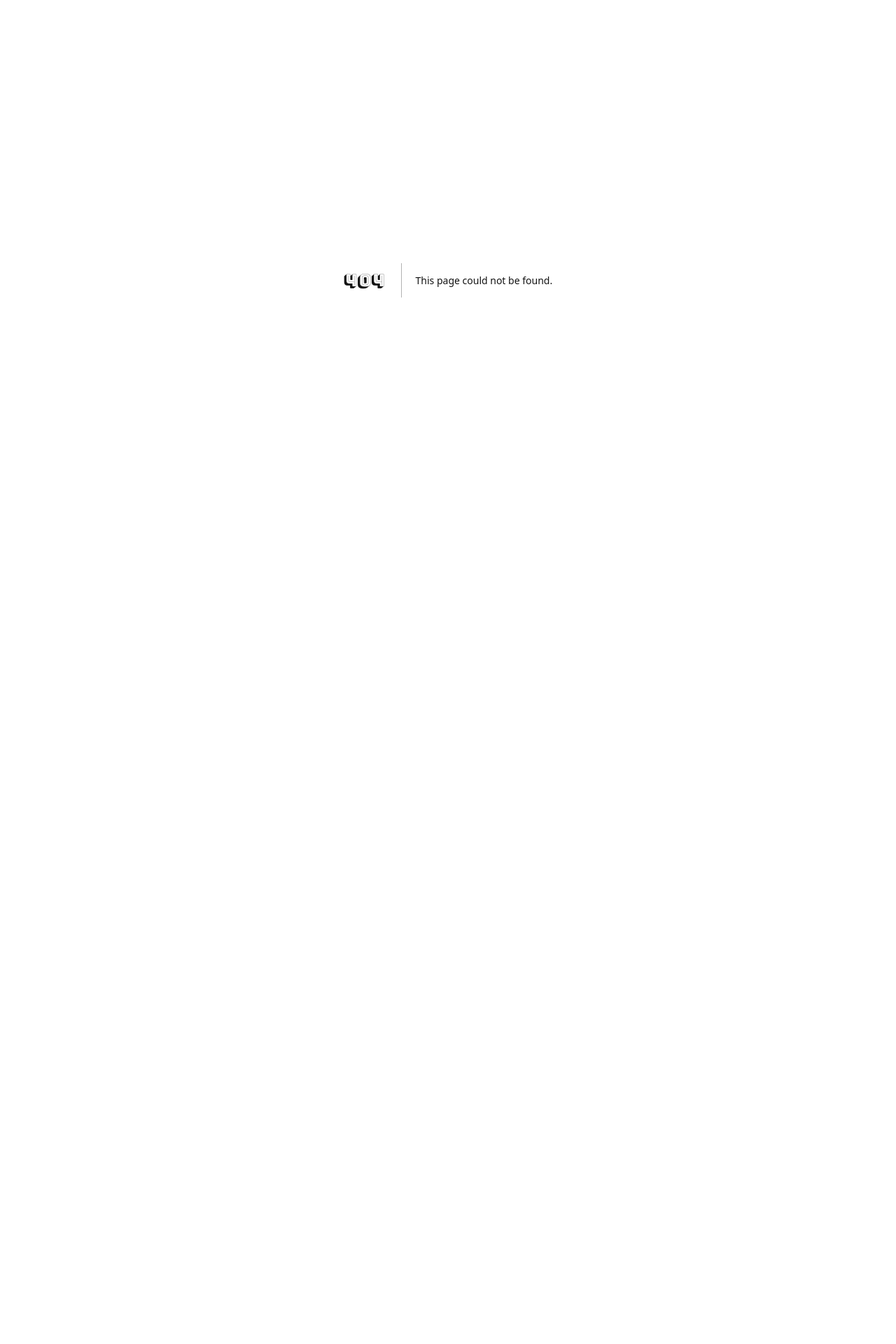
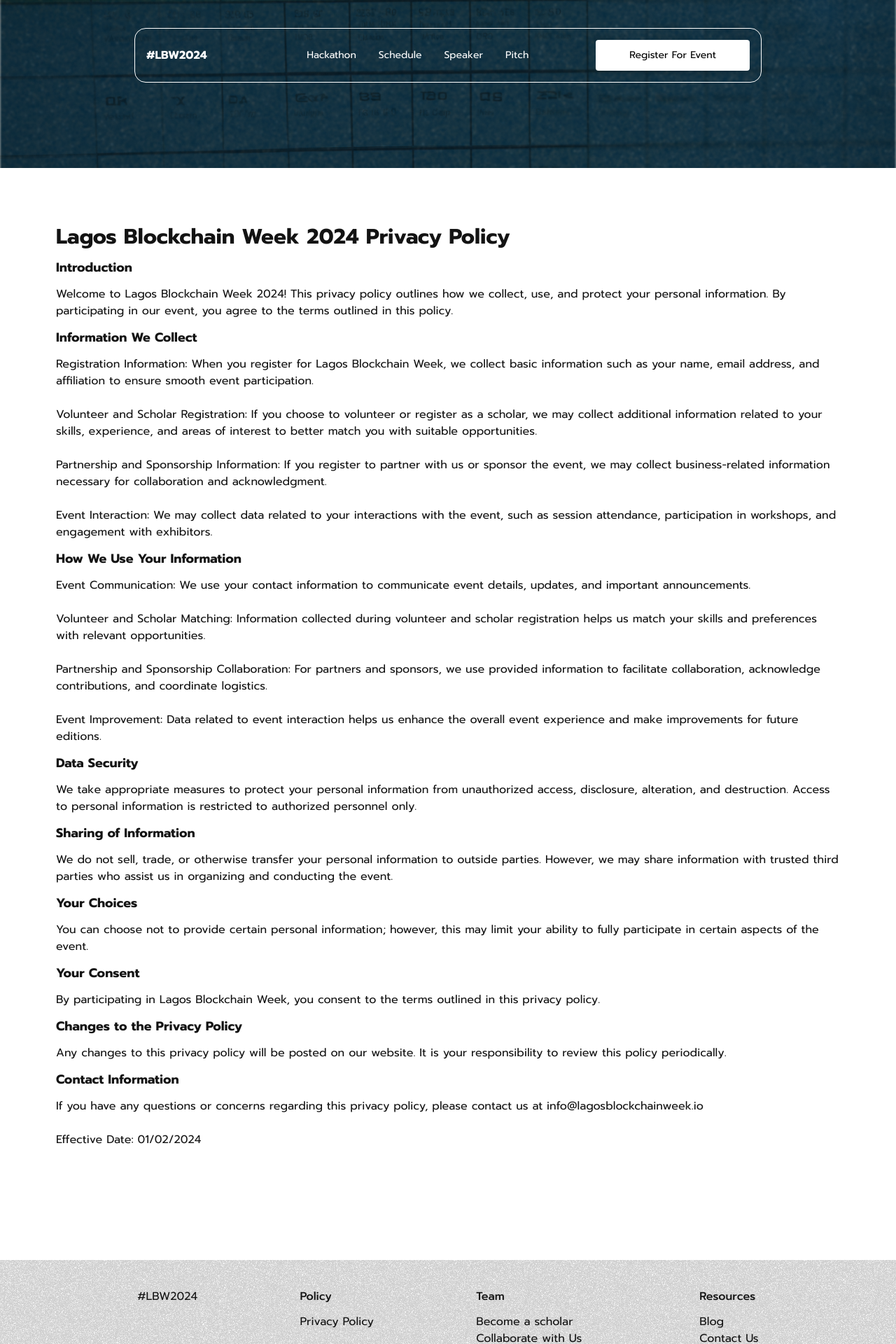
Before and after one commit to Lagos-Blockchain-Week/landingPage, a Next.js app: page /privacy-policy in a window 1280 px wide. Before the commit this address had no page. Shown: the top 1920 px of the page at 70% size. Before the commit the page ends 800 px from the top, so only its background shows below. Built offline with nearby package versions, Linux system fonts and the light colour scheme.

Commit message:
privacy commit

```diff
--- a/src/components/Footer.js
+++ b/src/components/Footer.js
@@ -1,3 +1,4 @@
+import Link from "next/link";
 import React from "react";
 
 function Footer() {
@@ -8,7 +9,7 @@ function Footer() {
       <div className="flex flex-col">
         <p className="font-medium mb-3">Policy</p>
 
-        <p className="">Privacy Policy</p>
+        <Link href={"/privacy-policy"}><p className="">Privacy Policy</p></Link>
         {/* <p className="">Community Managers</p>
         <p className="">Developers</p>
         <p className="">Designers</p>
@@ -26,9 +27,9 @@ function Footer() {
       <div className="flex flex-col">
         <p className="font-medium mb-3">Resources</p>
         {/* <p className="">about</p> */}
-        <p className="">blog</p>
+        <p className="">Blog</p>
         <a href="mailto:info@lagosblockchainweek.io">
-        <p className="">Contact Us</p></a>
+          <p className="">Contact Us</p></a>
 
 
 
--- /dev/null
+++ b/src/pages/privacy-policy.jsx
@@ -0,0 +1,74 @@
+import Footer from '@/components/Footer';
+import HeaderNav from '@/components/HeaderNav';
+import React, { Fragment } from 'react';
+
+const privacy = () => {
+  return (
+    <Fragment>
+      <title>Lagos BlockChain Week | Privacy</title>
+
+      <img src="./images/schedule.png" className='sm:h-[30vh] h-[30vh] w-full object-cover' alt="" />
+      <div className='absolute top-0 w-full'>
+        <HeaderNav />
+      </div>
+      <div className='lg:p-20 p-4 sm:text-sm'>
+        <p className='text-3xl font-bold'>      Lagos Blockchain Week 2024 Privacy Policy</p>
+        <p className='text-lg font-bold my-3'>Introduction</p>
+        Welcome to Lagos Blockchain Week 2024! This privacy policy outlines how we collect, use, and protect your personal information. By participating in our event, you agree to the terms outlined in this policy.
+        <br />
+        <p className='text-lg font-bold my-3'>      Information We Collect</p>
+
+        Registration Information: When you register for Lagos Blockchain Week, we collect basic information such as your name, email address, and affiliation to ensure smooth event participation.
+        <br /> <br />
+        Volunteer and Scholar Registration: If you choose to volunteer or register as a scholar, we may collect additional information related to your skills, experience, and areas of interest to better match you with suitable opportunities.
+        <br /> <br />
+
+        Partnership and Sponsorship Information: If you register to partner with us or sponsor the event, we may collect business-related information necessary for collaboration and acknowledgment.
+        <br /> <br />
+
+        Event Interaction: We may collect data related to your interactions with the event, such as session attendance, participation in workshops, and engagement with exhibitors.
+        <br />
+        <p className='text-lg font-bold my-3'>       How We Use Your Information</p>
+
+        Event Communication: We use your contact information to communicate event details, updates, and important announcements.
+        <br /> <br />
+        Volunteer and Scholar Matching: Information collected during volunteer and scholar registration helps us match your skills and preferences with relevant opportunities.
+        <br /> <br />
+
+        Partnership and Sponsorship Collaboration: For partners and sponsors, we use provided information to facilitate collaboration, acknowledge contributions, and coordinate logistics.
+        <br /> <br />
+
+        Event Improvement: Data related to event interaction helps us enhance the overall event experience and make improvements for future editions.
+        <br />
+        <p className='text-lg font-bold my-3'>       Data Security</p>
+
+        We take appropriate measures to protect your personal information from unauthorized access, disclosure, alteration, and destruction. Access to personal information is restricted to authorized personnel only.
+        <br />
+        <p className='text-lg font-bold my-3'>       Sharing of Information</p>
+
+        We do not sell, trade, or otherwise transfer your personal information to outside parties. However, we may share information with trusted third parties who assist us in organizing and conducting the event.
+        <br />
+        <p className='text-lg font-bold my-3'>       Your Choices</p>
+
+
+        You can choose not to provide certain personal information; however, this may limit your ability to fully participate in certain aspects of the event.
+        <br />
+        <p className='text-lg font-bold my-3'>      Your Consent</p>
+
+        By participating in Lagos Blockchain Week, you consent to the terms outlined in this privacy policy.
+        <br />
+        <p className='text-lg font-bold my-3'>        Changes to the Privacy Policy</p>
+
+        Any changes to this privacy policy will be posted on our website. It is your responsibility to review this policy periodically.
+        <br />
+        <p className='text-lg font-bold my-3'>        Contact Information</p>
+
+        If you have any questions or concerns regarding this privacy policy, please contact us at <a href="mailto:info@lagosblockchainweek.io">info@lagosblockchainweek.io</a> <br /> <br />
+        Effective Date: 01/02/2024
+      </div>
+      <Footer />
+    </Fragment>
+  );
+};
+
+export default privacy;
--- a/src/pages/speakers.jsx
+++ b/src/pages/speakers.jsx
@@ -10,7 +10,7 @@ const speakers = () => {
     <Fragment>
       <title>Lagos BlockChain Week | Speakers</title>
 
-      <img src="./images/speakers-hero.png"  className='sm:h-[80vh] object-cover'  alt="" />
+      <img src="./images/speakers-hero.png" className='sm:h-[80vh] object-cover' alt="" />
       <div className='absolute top-0 w-full'>
         <HeaderNav />
         <section className="text-white text-center lg:h-[60vh] lg:p-32 p-6 sm:py-16">
@@ -32,10 +32,10 @@ const speakers = () => {
           </div>
         </section>
       </div>
-      <div className='-mt-32'>
+      {/* <div className='-mt-32'>
         <Sponsor />
-      </div>
-      <section className='p-10'>
+      </div> */}
+      {/* <section className='p-10'>
         <h3 className="font-bold mb-6 text-[30px]">Meet Our Speakers</h3>
         <div className='flex flex-wrap justify-between'>
           <div className='rounded-md bg-[#061620] p-4 w-[23%]'>
@@ -76,7 +76,8 @@ const speakers = () => {
           </button>
         </div>
       </section>
-      <Partners />
+      <Partners /> */}
+
       <Join />
       <Footer />
     </Fragment>
```
